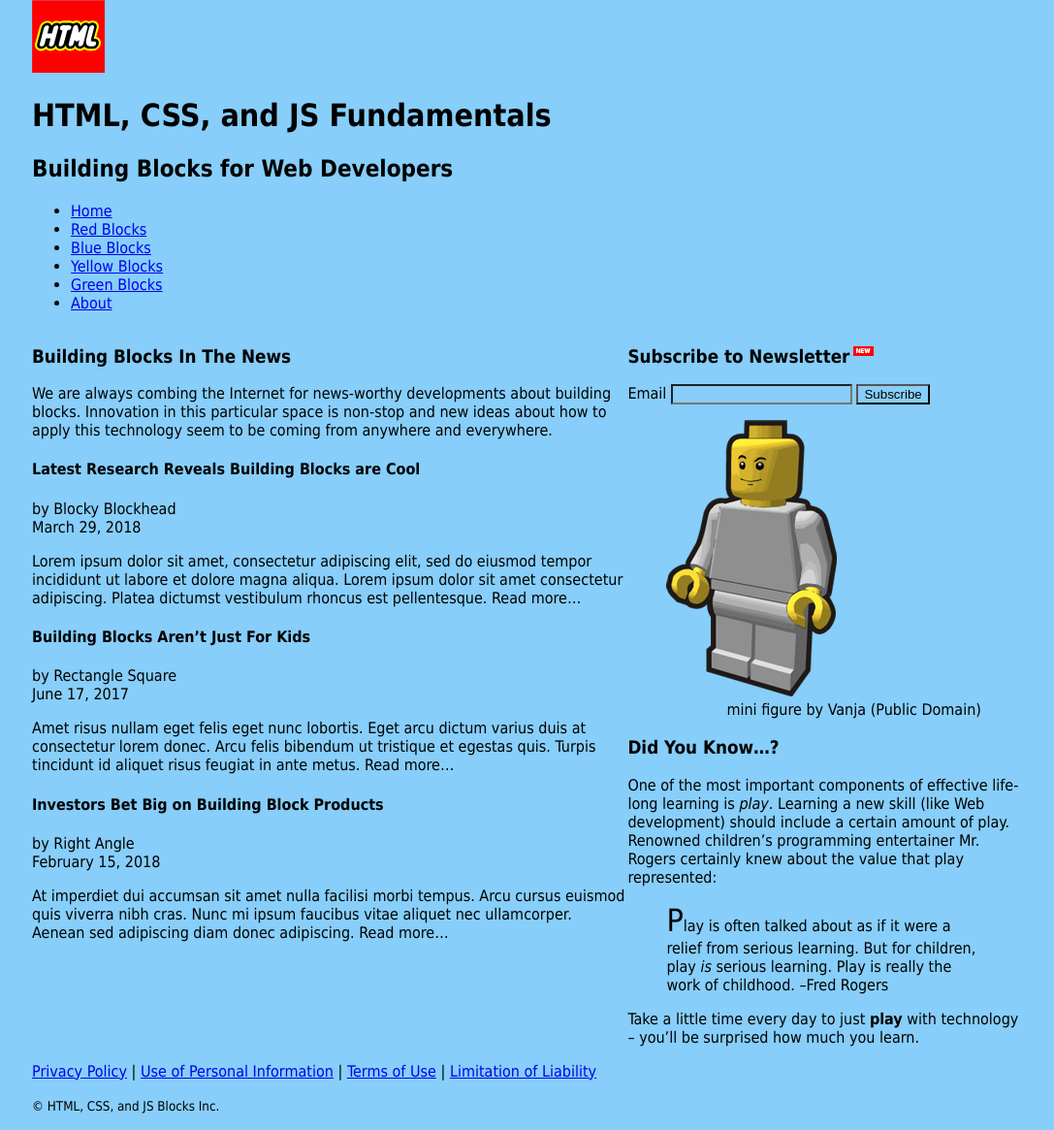
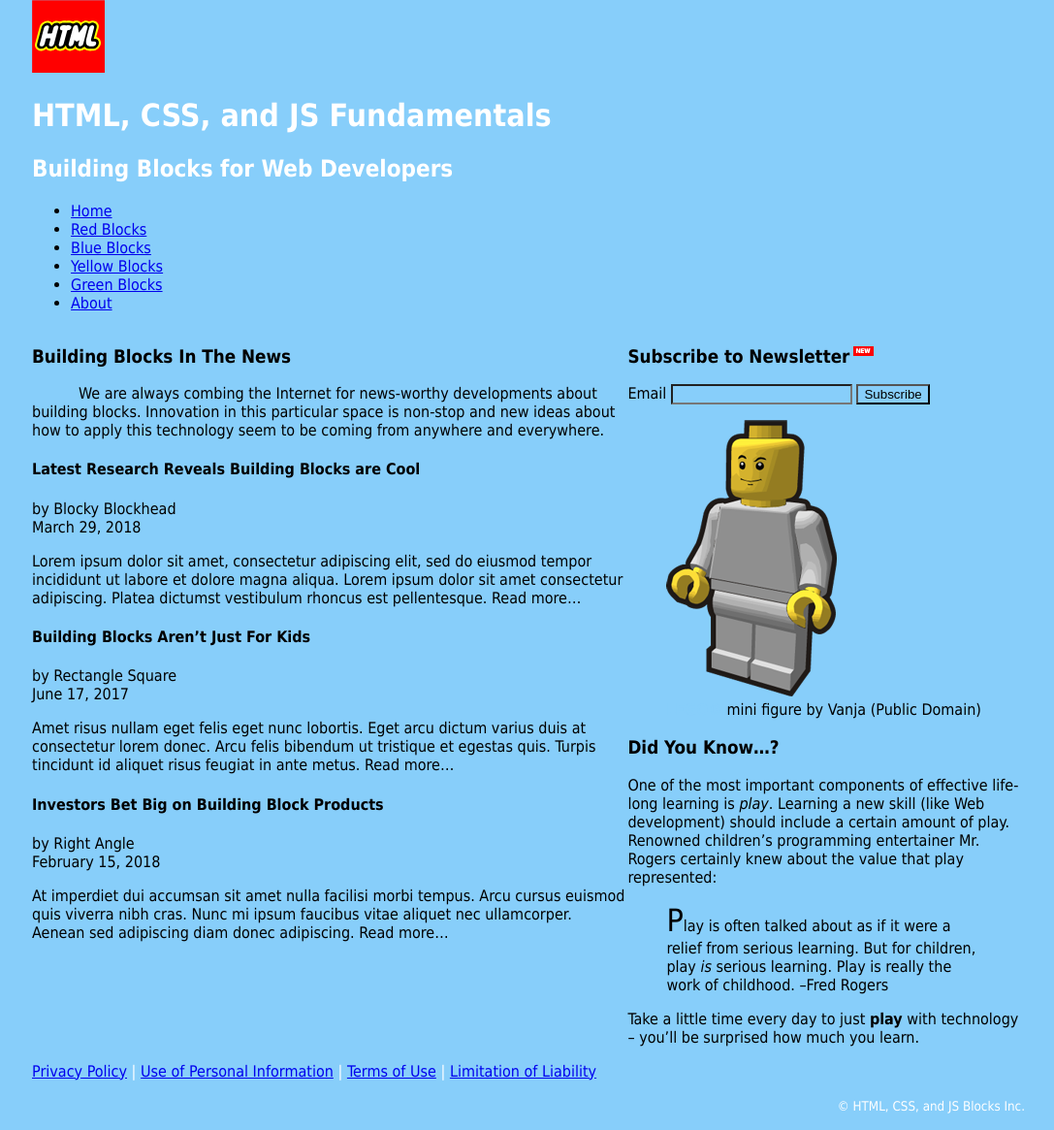
Before and after one commit to kizzatronreal/COMP1002-25f, a PHP site: page /index.php in a window 1280 px wide. Shown: the whole page at 97% size, without its empty margins (95-1182 px from the left). Run offline with PHP 8.4, Linux system fonts and the light colour scheme.

Commit message:
completed style.css

```diff
--- a/lab-8/css/styles.css
+++ b/lab-8/css/styles.css
@@ -77,9 +77,16 @@ blockquote::first-letter {
 }
 
 /* STEP 8: DECENDENT/CONTEXTUAL Selector - Type a selector that targets P elements that are contained by a FOOTER element, and set the text-align property to 'right' */
-
+footer p {
+	text-align: right;
+}
 
 /* STEP 9: CHILD/DIRECT-DESCENDENT Selector - Assemble a CSS selector below that only targets P elements that are directly descended from a SECTION element, and set the text-indent property to '3em' */
-
+section > p {
+	text-indent: 3em;
+}
 
 /* STEP 10: GROUPED Selector - To wrap up, create a selector that sets the color to 'white' for H1, H2 and FOOTER elements */
+h1, h2, footer {
+	color: white;
+}
```
